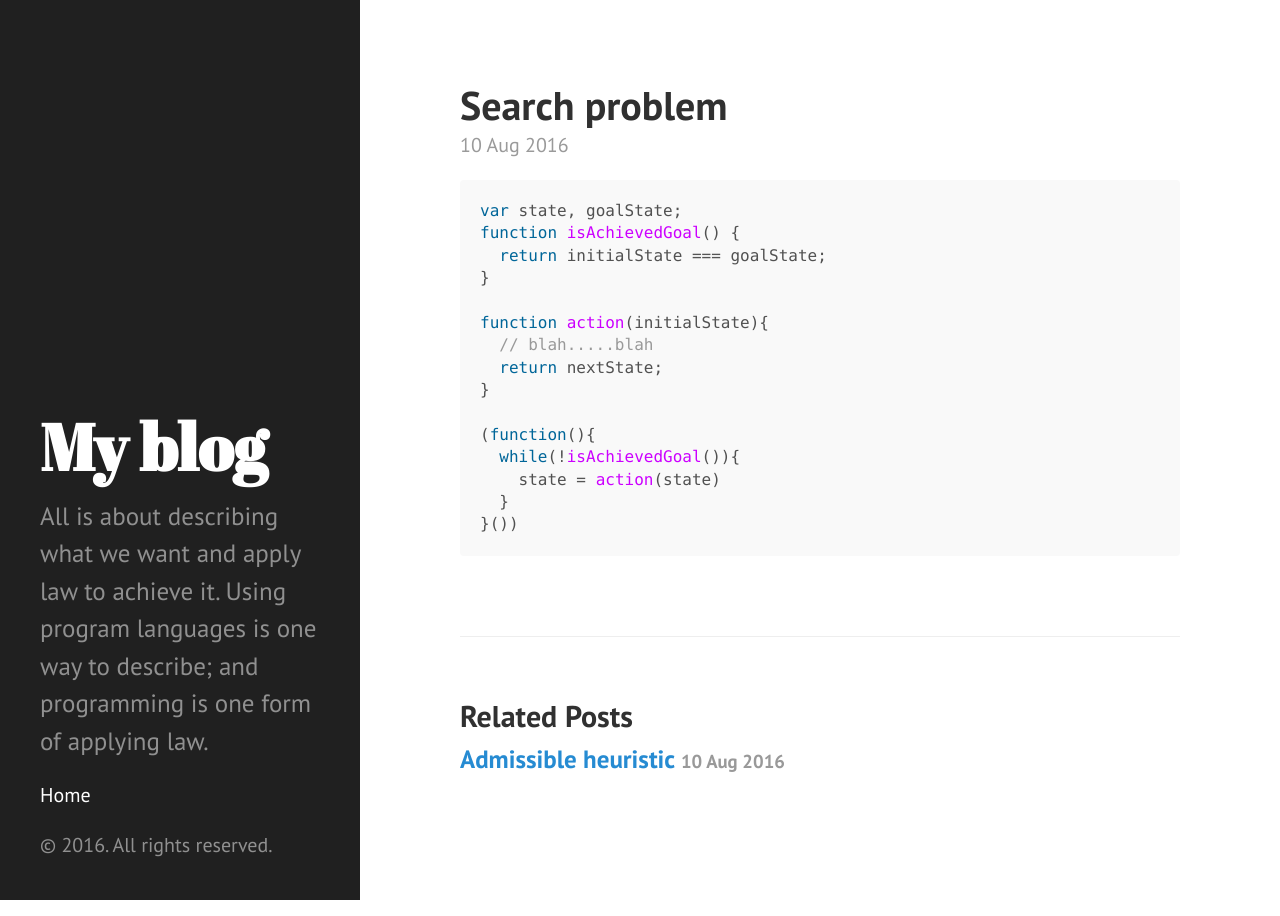
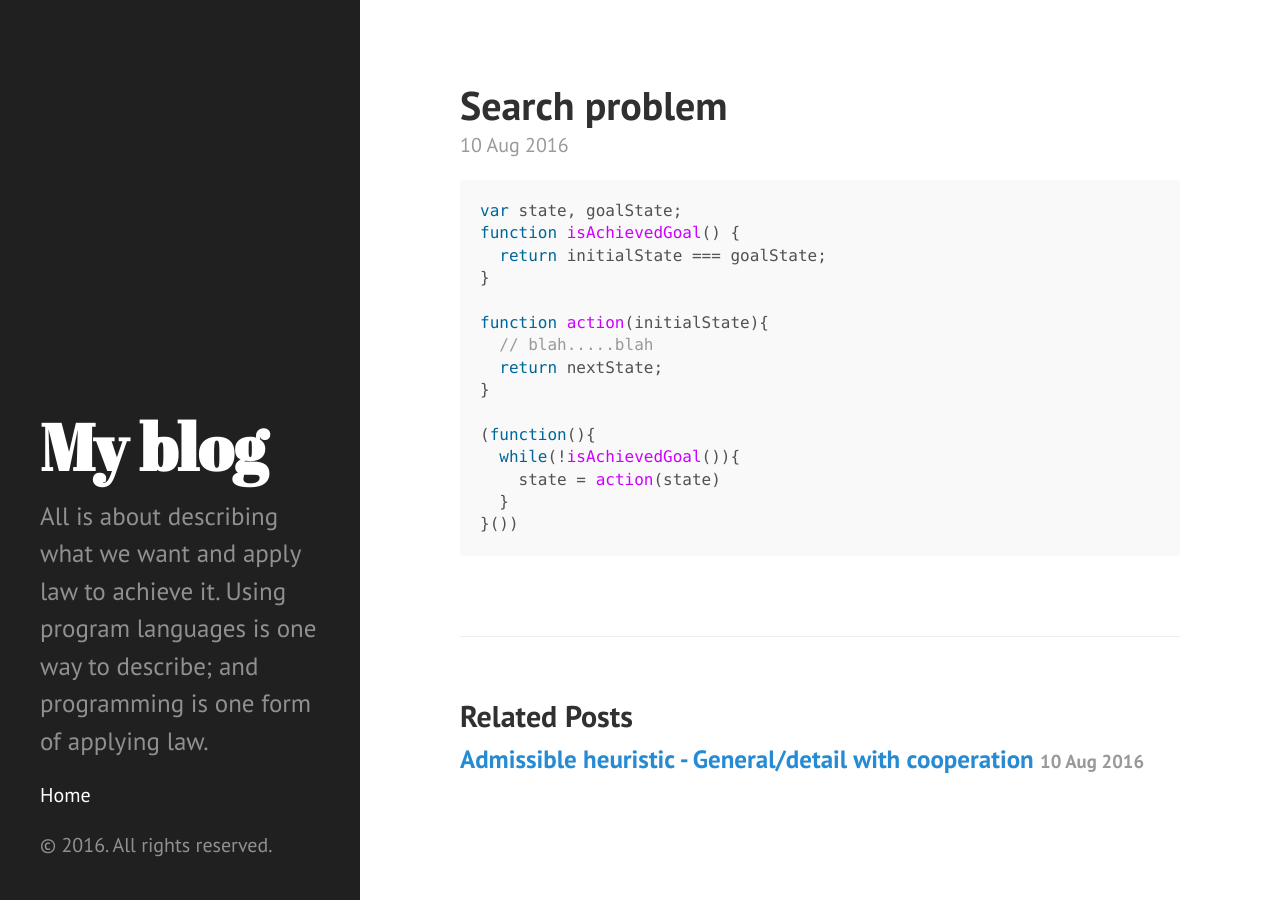
Before and after one commit to anhhh11/anhhh11.github.io, a Jekyll site: the page built from _posts/2016-08-10-search-problem.markdown, in a window 1280 px wide. Built offline with Jekyll 4.4.1, drawn with Linux system fonts in a browser that asks for light colours.

Commit message:
Post update: Admissible heuristic

```diff
--- a/_posts/2016-08-10-admissible-heuristic.markdown
+++ b/_posts/2016-08-10-admissible-heuristic.markdown
@@ -1,6 +1,6 @@
 ---
 published: true
-title: Admissible heuristic
+title: Admissible heuristic - General/detail with cooperation
 layout: post
 ---
 Question 6: Hive Minds: Swarm Movement
```
